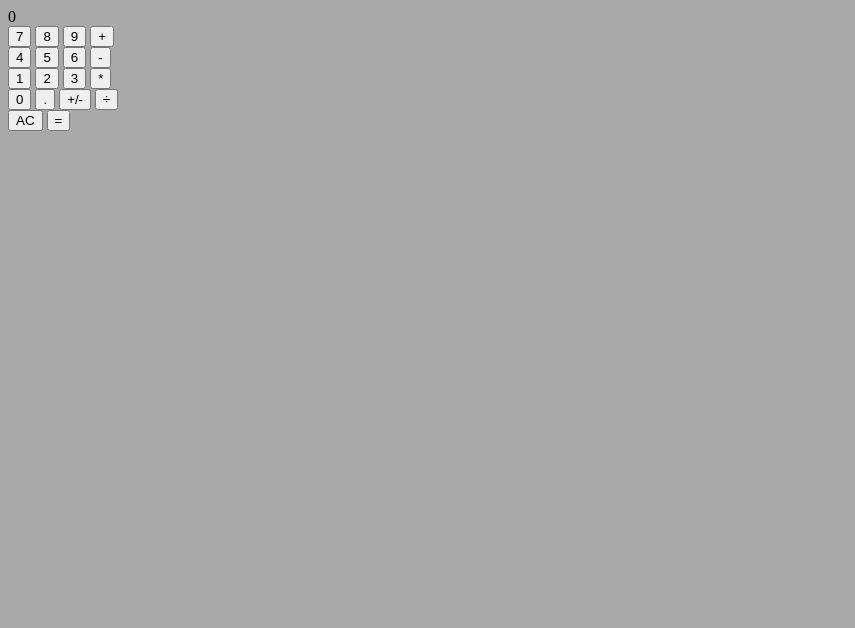
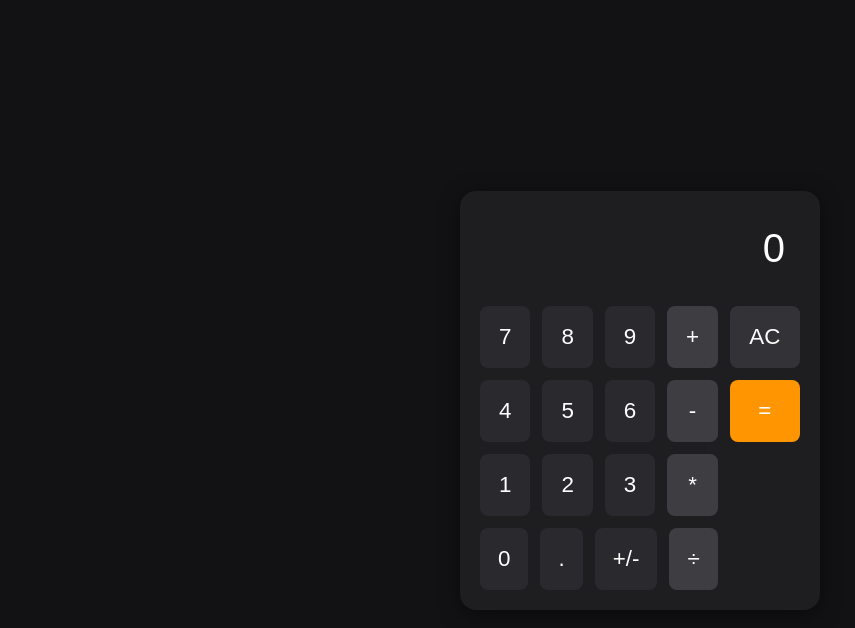
Before and after one commit to moaz-karam/calculator, a plain HTML site: page index.html in a window 1280 px wide. Shown: the whole page, without its empty margins (0-855 px from the left). Drawn offline with Linux system fonts and the light colour scheme.

Commit message:
finished ui

```diff
--- a/script.js
+++ b/script.js
@@ -8,7 +8,7 @@ const n1 = 0;
 const n2 = 1;
 
 let number1 = "0";
-let number2 = "0";
+let number2 = "";
 
 let numbers = [number1, number2];
 let currentN = 0;
@@ -82,14 +82,18 @@ opsClass.forEach(item => {
 
     item.addEventListener("click", () => {
 
+
+
         if (currentN == n1) {
             setCurrentN(n2);
         }
         else {
-            numbers[n1] = operate(operation, parseFloat(numbers[n1])
-                                            , parseFloat(numbers[n2])) + "";
-            putToScreen(numbers[n1]);
-            numbers[n2] = "0";
+            if (numbers[n2] != "") {
+                numbers[n1] = operate(operation, parseFloat(numbers[n1])
+                                                , parseFloat(numbers[n2])) + "";
+            }
+            putToScreen(parseFloat(numbers[n1]));
+            numbers[n2] = "";
         }
         addToScreen(item.textContent);
         operation = item.getAttribute("id");
@@ -100,11 +104,14 @@ opsClass.forEach(item => {
 const buttonEqual = document.querySelector("#equal");
 buttonEqual.addEventListener("click", () => {
 
-    let temp = operate(operation, parseFloat(numbers[n1]) , parseFloat(numbers[n2]));
+    if (numbers[n2] != "") {
 
-    numbers[n1] = parseFloat(temp.toFixed(4)) + "";
-    putToScreen(numbers[n1]);
-    numbers[n2] = "0";
+        let temp = operate(operation, parseFloat(numbers[n1]) , parseFloat(numbers[n2]));
+        numbers[n1] = temp.toFixed(4) + "";
+    }
+
+    putToScreen(parseFloat(numbers[n1]));
+    numbers[n2] = "";
     setCurrentN(n1);
     floating = false;
 })
@@ -112,7 +119,7 @@ buttonEqual.addEventListener("click", () => {
 const buttonAC = document.querySelector("#AC");
 buttonAC.addEventListener("click", () => {
     setCurrentN(n1);
-    numbers[n1] = "";
+    numbers[n1] = "0";
     numbers[n2] = "";
 
     putToScreen("0");
--- a/styles.css
+++ b/styles.css
@@ -1,3 +1,96 @@
 body {
-    background-color: darkgray;
+  background-color: #121214;
+  display: flex;
+  justify-content: center;
+  align-items: center;
+  height: 100vh;
+  margin: 0;
+  font-family: Arial, sans-serif;
 }
+
+#calculatorFrame {
+  background-color: #1E1E20;
+  border-radius: 16px;
+  padding: 20px;
+  width: 320px;
+  box-shadow: 0 4px 20px rgba(0, 0, 0, 0.5);
+}
+
+#screen {
+  background-color: #1E1E20;
+  color: #ffffff;
+  font-size: 2.5rem;
+  text-align: right;
+  padding: 15px;
+  border-radius: 8px;
+  margin-bottom: 20px;
+  overflow-x: auto;
+}
+
+#typeArea {
+  display: flex;
+  gap: 12px;
+}
+
+#numsAndOps {
+  flex: 3;
+  display: flex;
+  flex-direction: column;
+  gap: 12px;
+}
+
+#numsAndOps div {
+  display: grid;
+  grid-template-columns: repeat(4, 1fr);
+  gap: 12px;
+}
+
+#controls {
+  flex: 1;
+  display: flex;
+  flex-direction: column;
+  gap: 12px;
+}
+
+button {
+  background-color: #2A2A2E;
+  color: #ffffff;
+  font-size: 1.4rem;
+  padding: 18px;
+  border: none;
+  border-radius: 8px;
+  cursor: pointer;
+}
+
+button:hover {
+  background-color: #3D3D42;
+}
+
+button:active {
+  background-color: #55555A;
+}
+
+.ops {
+  background-color: #3D3D42;
+}
+
+.ops:hover {
+  background-color: #55555A;
+}
+
+#equal {
+  background-color: #FF9500;
+  color: #ffffff;
+}
+
+#equal:hover {
+  background-color: #e68a00;
+}
+
+#AC {
+  background-color: #333337;
+}
+
+#AC:hover {
+  background-color: #4a4a4f;
+}
```
